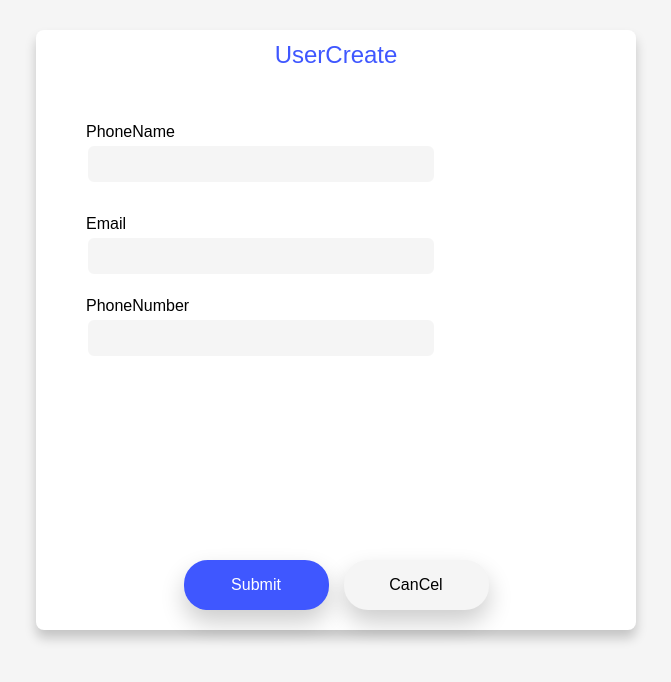
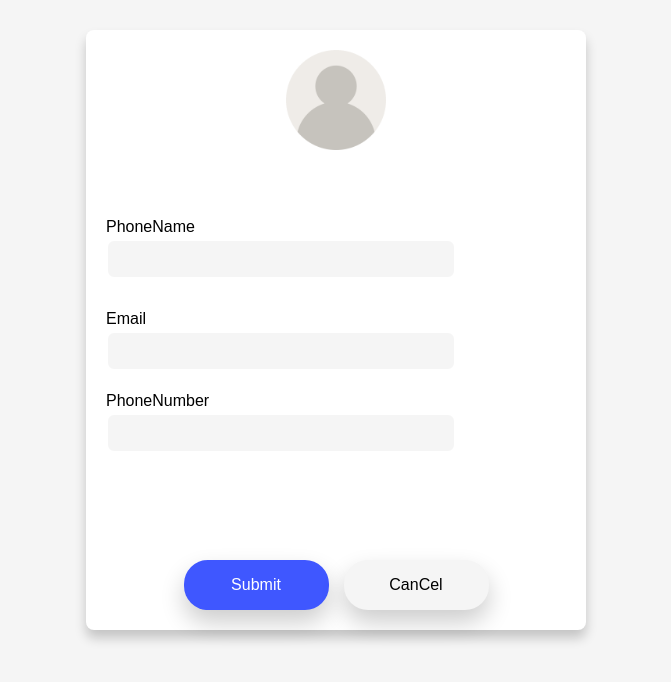
Before and after one commit to pan6603/board_front, a React app: page /add in a window 1280 px wide. Shown: the top 682 px of the page, without its empty margins (304-975 px from the left). Built offline with nearby package versions, Linux system fonts and the light colour scheme; the HTML template or start-up script is replaced by a standard one.

Commit message:
profile UI 추가

```diff
--- a/src/pages/accout/post/UserCreate.tsx
+++ b/src/pages/accout/post/UserCreate.tsx
@@ -15,8 +15,10 @@ import {
     EmailAddressText,
     EmailAddressInput,
     PhoneNumberText,
-    PhoneNumberInput
+    PhoneNumberInput,
+    UserProfile
 } from "../../../styles/pages/accout/post/UserCreate"
+import userProfileImg from '../../../assets/user_profile.png'
 
 
 export default function UserCreate() {
@@ -24,7 +26,9 @@ export default function UserCreate() {
         <>
             <UserCreateContainer>
                 <UserAddFromDiv>
-                    <UserAddFromTitle>UserCreate</UserAddFromTitle>
+                    <UserAddFromTitle>
+                        <UserProfile src={userProfileImg}/>
+                    </UserAddFromTitle>
 
                     <UserAddFrom>
                         <PhoneNameDiv>
--- a/src/styles/pages/accout/post/UserCreate.ts
+++ b/src/styles/pages/accout/post/UserCreate.ts
@@ -9,7 +9,7 @@ export const UserCreateContainer = styled.div`
 `
 
 export const UserAddFromDiv = styled.div`
-    max-width: 600px;
+    max-width: 500px;
     width: 100%;
     height: 600px;
     background-color: #FFFFFF;
@@ -25,9 +25,9 @@ export const UserAddFromDiv = styled.div`
 `
 
 export const UserAddFrom = styled.form`
-    max-width: 600px;
+    max-width: 500px;
     width: 100%;
-    height: 400px;
+    height: 300px;
     display: flex;
     flex-direction: column;
     gap: 12px;
@@ -44,6 +44,7 @@ export const PhoneNameText = styled.div`
     width: max-content;
     height: max-content;
     color: #000;
+    margin-left: 20px;
 `
 
 export const PhoneNameInput = styled.input`
@@ -53,6 +54,7 @@ export const PhoneNameInput = styled.input`
     background-color: #F5F5F5;
     border-radius: 8px;
     border: 2px solid #FFFFFF;
+    margin-left: 20px;
 `
 
 
@@ -67,6 +69,7 @@ export const EmailAddressText = styled.div`
     width: max-content;
     height: max-content;
     color: #000;
+    margin-left: 20px;
 `
 
 export const EmailAddressInput = styled.input`
@@ -76,6 +79,7 @@ export const EmailAddressInput = styled.input`
     background-color: #F5F5F5;
     border-radius: 8px;
     border: 2px solid #FFFFFF;
+    margin-left: 20px;
 `
 
 
@@ -90,6 +94,7 @@ export const PhoneNumberText = styled.div`
     width: max-content;
     height: max-content;
     color: #000;
+    margin-left: 20px;
 `
 
 export const PhoneNumberInput = styled.input`
@@ -99,6 +104,7 @@ export const PhoneNumberInput = styled.input`
     background-color: #F5F5F5;
     border-radius: 8px;
     border: 2px solid #FFFFFF;
+    margin-left: 20px;
 `
 
 
@@ -106,14 +112,22 @@ export const PhoneNumberInput = styled.input`
 export const UserAddFromTitle = styled.div`
     max-width: 600px;
     width: 100%;
-    height: 50px;
-    margin: 0 auto;
+    height: max-content;
+    margin: 20px auto;
     display: flex;
     justify-content: center;
     align-items: center;
     color: rgb(63, 87, 255);
     font-size: 24px;
+
 `
+
+export const UserProfile = styled.img`
+    max-width: 100px;
+    width: 100%;
+    height: 100px;
+`
+
 
 export const ButtonGroup = styled.div`
     max-width: 600px;
@@ -123,7 +137,6 @@ export const ButtonGroup = styled.div`
     gap: 15px;
     justify-content: center;
     align-items: center;
-
 `
 
 export const SubmitButton = styled.div`
```
Also changed, not shown: src/assets/user_profile.png (added).
